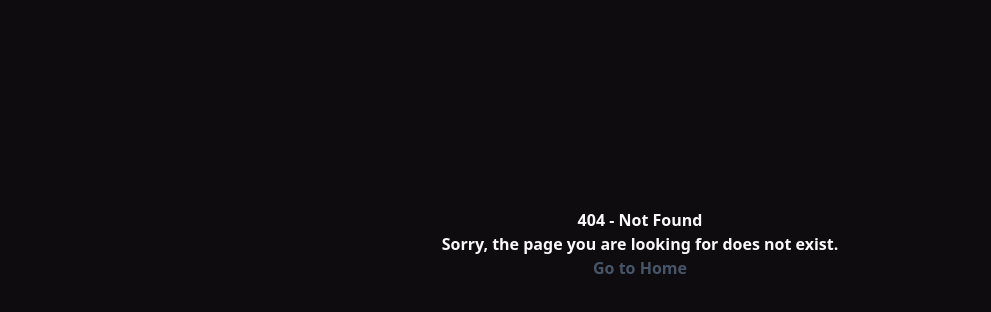
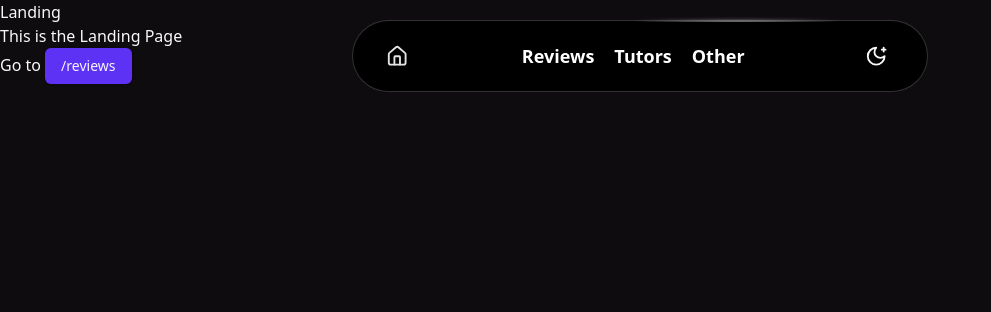
Before and after one commit to freshc0w/uqstudents, a React (Vite) app in the folder client/: page /landing in a window 1280 px wide. Before the commit this address had no page. Shown: the top 312 px of the page, without its empty margins (0-991 px from the left). Built offline with nearby package versions, Linux system fonts and the light colour scheme.

Commit message:
Change landing page route and provide outlet for reviews

```diff
--- a/client/src/app/router.tsx
+++ b/client/src/app/router.tsx
@@ -2,23 +2,28 @@ import { AppRoot } from "@/app/routes/app/root";
 import { H1 } from "@/components/typography";
 import { QueryClient, useQueryClient } from "@tanstack/react-query";
 import { useMemo } from "react";
-import { RouterProvider, createBrowserRouter } from "react-router-dom";
+import { Outlet, RouterProvider, createBrowserRouter } from "react-router-dom";
 
 export const createAppRouter = (queryClient: QueryClient) =>
   createBrowserRouter([
     {
       path: "/",
-      lazy: async () => {
-        const { LandingRoute } = await import("./routes/landing");
-        return { Component: LandingRoute };
-      },
-    },
-    {
-      path: "/",
       element: <AppRoot />,
       children: [
         {
+          path: "landing",
+          lazy: async () => {
+            const { LandingRoute } = await import("./routes/landing");
+            return { Component: LandingRoute };
+          },
+        },
+        {
           path: "reviews",
+          element: (
+            <div>
+              Reviews <Outlet />
+            </div>
+          ),
           children: [
             {
               path: "courses",
--- a/client/src/app/routes/landing.tsx
+++ b/client/src/app/routes/landing.tsx
@@ -8,7 +8,7 @@ export const LandingRoute = () => {
       <h1>Landing</h1>
       <h2>This is the Landing Page</h2>
       <h3>
-        Go to <Button onClick={() => navigate("/app")}>/app</Button>
+        Go to <Button onClick={() => navigate("/reviews")}>/reviews</Button>
       </h3>
     </div>
   );
```
